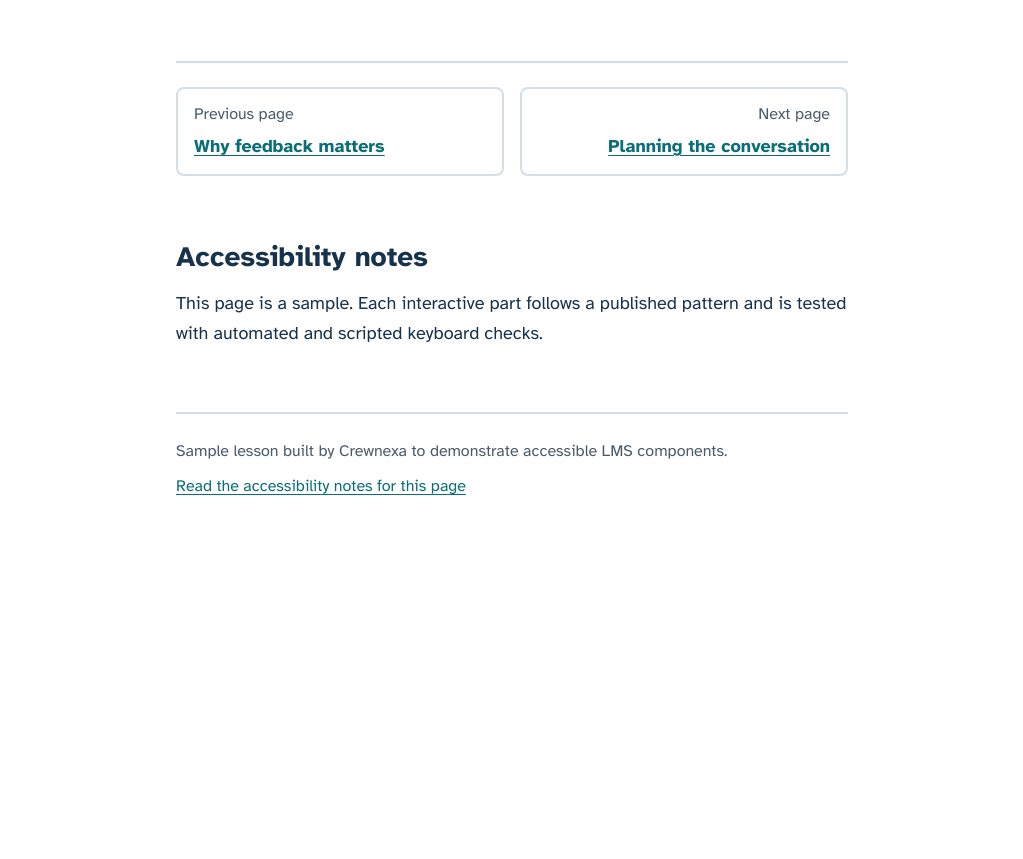
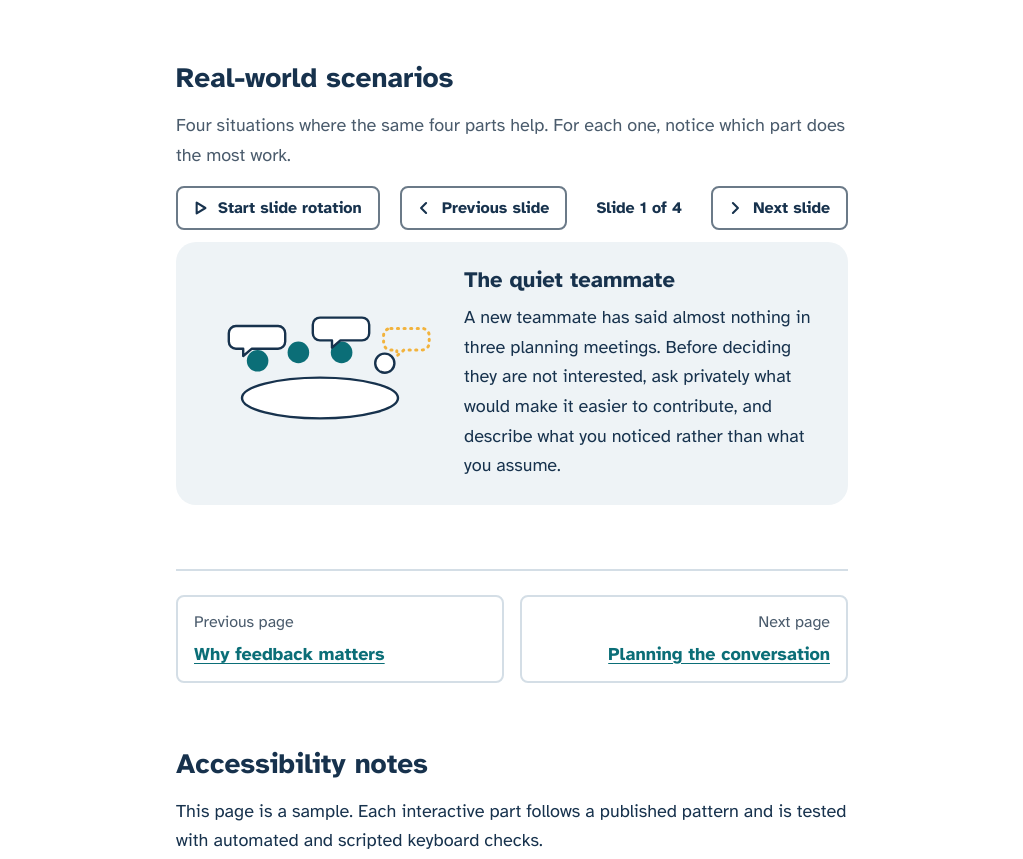
Before and after one commit to Mudassar-zafar/accessible-lesson-demo, a website: page index.html in a window 1280 px wide. Shown: the part 2032-2891 px from the top of the page, without its empty margins (128-1151 px from the left). Before the commit the page ends 2595 px from the top, so only its background shows below. Drawn offline with Linux system fonts and the light colour scheme.

Commit message:
Add carousel component
APG basic carousel: named container with aria-roledescription, slide
groups labelled 'N of 4', non-current slides hidden, previous and next
buttons and a visible 'Slide N of 4'. Rotation is off by default and
the button label switches between Start and Stop slide rotation. While
rotating the slides wrapper is aria-live=off, otherwise polite.
Rotation stops on keyboard focus inside the carousel or pointer hover
and only restarts when the learner presses Start. Without JavaScript
all four scenarios show as an ordered list.

```diff
--- a/css/lesson.css
+++ b/css/lesson.css
@@ -764,6 +764,114 @@
   border-color: var(--cnx-paper);
 }
 
+/* Carousel: controls above a Mist stage. */
+.cnx-lesson .cnx-carousel {
+  display: block;
+}
+
+.cnx-lesson .cnx-carousel__controls {
+  display: flex;
+  flex-wrap: wrap;
+  align-items: center;
+  justify-content: space-between;
+  gap: var(--cnx-space-3);
+  margin-bottom: var(--cnx-space-3);
+}
+
+.cnx-lesson .cnx-carousel__nav {
+  display: grid;
+  grid-template-columns: repeat(2, minmax(0, 1fr));
+  grid-template-areas: "position position" "prev next";
+  gap: var(--cnx-space-2) var(--cnx-space-3);
+  width: 100%;
+}
+
+.cnx-lesson .cnx-carousel__prev {
+  grid-area: prev;
+}
+
+.cnx-lesson .cnx-carousel__next {
+  grid-area: next;
+}
+
+.cnx-lesson .cnx-carousel__position {
+  grid-area: position;
+  margin: 0;
+  font-size: var(--cnx-text-small);
+  font-weight: 700;
+}
+
+@media (min-width: 40em) {
+  .cnx-lesson .cnx-carousel__nav {
+    display: flex;
+    flex-wrap: wrap;
+    align-items: center;
+    width: auto;
+  }
+
+  .cnx-lesson .cnx-carousel__position {
+    min-width: 7.5em;
+    text-align: center;
+  }
+}
+
+.cnx-lesson .cnx-carousel .cnx-btn {
+  padding-left: var(--cnx-space-3);
+  padding-right: var(--cnx-space-4);
+}
+
+.cnx-lesson .cnx-carousel .cnx-btn svg {
+  fill: none;
+  stroke: currentColor;
+  stroke-width: 2.5;
+  stroke-linecap: round;
+  stroke-linejoin: round;
+}
+
+.cnx-lesson .cnx-carousel__rotate svg {
+  fill: currentColor;
+  stroke-width: 1;
+}
+
+.cnx-lesson .cnx-carousel__slides {
+  padding: 0;
+  list-style: none;
+}
+
+.cnx-lesson .cnx-carousel__slides > li + li {
+  margin-top: var(--cnx-space-4);
+}
+
+.cnx-lesson .cnx-carousel__slide {
+  display: grid;
+  grid-template-columns: minmax(0, 1fr);
+  gap: var(--cnx-space-4);
+  padding: var(--cnx-space-5);
+  border-radius: var(--cnx-radius-large);
+  background: var(--cnx-mist);
+}
+
+.cnx-lesson .cnx-carousel--enhanced .cnx-carousel__slide {
+  min-height: 100%;
+}
+
+.cnx-lesson .cnx-carousel__art {
+  width: 100%;
+  max-width: 22rem;
+}
+
+.cnx-lesson .cnx-carousel__caption h3 {
+  margin-bottom: var(--cnx-space-2);
+}
+
+@media (min-width: 48em) {
+  .cnx-lesson .cnx-carousel__slide {
+    grid-template-columns: minmax(0, 2fr) minmax(0, 3fr);
+    align-items: center;
+    gap: var(--cnx-space-5);
+  }
+}
+
 /* MOTION: every transition and animation lives in the block below. */
 @media (prefers-reduced-motion: no-preference) {
   .cnx-lesson .cnx-btn,
--- a/index.html
+++ b/index.html
@@ -138,7 +138,42 @@
           </ul>
         </section>
 
-        <!-- component:carousel -->
+        <section class="cnx-section">
+          <h2 id="scenarios-title">Real-world scenarios</h2>
+          <p class="cnx-section__lead">Four situations where the same four parts help. For each one, notice which part does the most work.</p>
+          <section class="cnx-carousel" data-cnx="carousel" data-label="Real-world scenarios">
+            <ol class="cnx-carousel__slides">
+              <li class="cnx-carousel__slide">
+                <img class="cnx-carousel__art" src="assets/img/scenario-meeting.svg" alt="" width="400" height="220">
+                <div class="cnx-carousel__caption">
+                  <h3>The quiet teammate</h3>
+                  <p>A new teammate has said almost nothing in three planning meetings. Before deciding they are not interested, ask privately what would make it easier to contribute, and describe what you noticed rather than what you assume.</p>
+                </div>
+              </li>
+              <li class="cnx-carousel__slide">
+                <img class="cnx-carousel__art" src="assets/img/scenario-error.svg" alt="" width="400" height="220">
+                <div class="cnx-carousel__caption">
+                  <h3>The repeated mistake</h3>
+                  <p>The same error has appeared in two shift handovers. Name both occasions, show the effect on the next shift, and agree one check together. Two specific examples land better than "you always".</p>
+                </div>
+              </li>
+              <li class="cnx-carousel__slide">
+                <img class="cnx-carousel__art" src="assets/img/scenario-upward.svg" alt="" width="400" height="220">
+                <div class="cnx-carousel__caption">
+                  <h3>Feedback for your manager</h3>
+                  <p>Your manager often changes priorities late on Friday. Ask for ten minutes, describe one recent example and its effect on the team's Monday deadlines, then propose a cut-off time that works for both of you.</p>
+                </div>
+              </li>
+              <li class="cnx-carousel__slide">
+                <img class="cnx-carousel__art" src="assets/img/scenario-praise.svg" alt="" width="400" height="220">
+                <div class="cnx-carousel__caption">
+                  <h3>Praise that teaches</h3>
+                  <p>A colleague calmed an angry caller. "Good job" fades fast. "You repeated the caller's concern back before offering options, and they relaxed" tells them exactly what to do again.</p>
+                </div>
+              </li>
+            </ol>
+          </section>
+        </section>
 
         <!-- component:checkpoints -->
 
@@ -168,6 +203,7 @@
     <script src="js/accordion.js"></script>
     <script src="js/tabs.js"></script>
     <script src="js/flipcard.js"></script>
+    <script src="js/carousel.js"></script>
     <script src="js/init.js"></script>
   </body>
 </html>
--- /dev/null
+++ b/js/carousel.js
@@ -0,0 +1,191 @@
+/*
+  Carousel, following the W3C APG Carousel pattern (basic, with buttons).
+  Markup without JavaScript: every slide visible as an ordered list.
+  This script adds the carousel name and role description, previous and next
+  buttons, a "Slide N of 4" line and a rotation button. Slides that are not
+  current use the hidden attribute, so their content is out of the Tab order.
+
+  Rotation is off by default. When the learner starts it, slides change every
+  6 seconds and the slides wrapper switches to aria-live="off". Rotation stops,
+  and only restarts when the learner presses Start again, when:
+  - keyboard focus enters or moves inside the carousel, or
+  - the pointer is over any part of the carousel other than the rotation
+    button, so a pointer user can still reach and press Stop.
+*/
+(function () {
+  'use strict';
+
+  const ns = (window.CnxLesson = window.CnxLesson || {});
+  const SVG_NS = 'http://www.w3.org/2000/svg';
+  const INTERVAL = 6000;
+
+  function uid(prefix) {
+    let id;
+    do {
+      ns.idCount = (ns.idCount || 0) + 1;
+      id = 'cnx-' + prefix + '-' + ns.idCount;
+    } while (document.getElementById(id));
+    return id;
+  }
+
+  function icon(paths) {
+    const svg = document.createElementNS(SVG_NS, 'svg');
+    svg.setAttribute('viewBox', '0 0 24 24');
+    svg.setAttribute('aria-hidden', 'true');
+    svg.setAttribute('focusable', 'false');
+    paths.forEach(function (d) {
+      const path = document.createElementNS(SVG_NS, 'path');
+      path.setAttribute('d', d);
+      svg.appendChild(path);
+    });
+    return svg;
+  }
+
+  const ICONS = {
+    play: ['M8 5.5v13l10.5-6.5z'],
+    pause: ['M7.5 5.5h3v13h-3z', 'M13.5 5.5h3v13h-3z'],
+    prev: ['M14.5 6l-6 6 6 6'],
+    next: ['M9.5 6l6 6-6 6']
+  };
+
+  function makeButton(className, iconName, text) {
+    const button = document.createElement('button');
+    button.type = 'button';
+    button.className = 'cnx-btn cnx-btn--quiet ' + className;
+    const label = document.createElement('span');
+    label.textContent = text;
+    button.appendChild(icon(ICONS[iconName]));
+    button.appendChild(label);
+    return { button: button, label: label };
+  }
+
+  ns.Carousel = function (root) {
+    const list = root.querySelector('.cnx-carousel__slides');
+    const label = root.getAttribute('data-label');
+    if (!list || !label) {
+      throw new Error('carousel needs .cnx-carousel__slides and data-label');
+    }
+    const slides = Array.prototype.filter.call(list.children, function (child) {
+      return child.classList.contains('cnx-carousel__slide');
+    });
+    if (slides.length < 2) {
+      throw new Error('carousel needs at least two slides');
+    }
+
+    root.setAttribute('aria-roledescription', 'carousel');
+    root.setAttribute('aria-label', label);
+
+    const controls = document.createElement('div');
+    controls.className = 'cnx-carousel__controls';
+
+    const rotate = makeButton('cnx-carousel__rotate', 'play', 'Start slide rotation');
+    const prev = makeButton('cnx-carousel__prev', 'prev', 'Previous slide');
+    const next = makeButton('cnx-carousel__next', 'next', 'Next slide');
+
+    const position = document.createElement('p');
+    position.className = 'cnx-carousel__position';
+
+    const nav = document.createElement('div');
+    nav.className = 'cnx-carousel__nav';
+    nav.appendChild(prev.button);
+    nav.appendChild(position);
+    nav.appendChild(next.button);
+
+    controls.appendChild(rotate.button);
+    controls.appendChild(nav);
+
+    const viewport = document.createElement('div');
+    viewport.className = 'cnx-carousel__viewport';
+    viewport.id = uid('carousel-slides');
+    viewport.setAttribute('aria-live', 'polite');
+
+    // The list becomes a set of slide groups, so its list semantics go.
+    list.setAttribute('role', 'none');
+    slides.forEach(function (slide, i) {
+      slide.setAttribute('role', 'group');
+      slide.setAttribute('aria-roledescription', 'slide');
+      slide.setAttribute('aria-label', i + 1 + ' of ' + slides.length);
+    });
+
+    root.insertBefore(controls, list);
+    root.insertBefore(viewport, list);
+    viewport.appendChild(list);
+
+    let current = 0;
+    let timer = null;
+
+    function show(index) {
+      current = (index + slides.length) % slides.length;
+      slides.forEach(function (slide, i) {
+        slide.hidden = i !== current;
+      });
+      position.textContent = 'Slide ' + (current + 1) + ' of ' + slides.length;
+    }
+
+    function setRotateButton(playing) {
+      rotate.label.textContent = playing ? 'Stop slide rotation' : 'Start slide rotation';
+      rotate.button.replaceChild(icon(playing ? ICONS.pause : ICONS.play), rotate.button.firstChild);
+    }
+
+    function startRotation() {
+      if (timer) {
+        return;
+      }
+      viewport.setAttribute('aria-live', 'off');
+      setRotateButton(true);
+      timer = window.setInterval(function () {
+        show(current + 1);
+      }, INTERVAL);
+    }
+
+    function stopRotation() {
+      if (!timer) {
+        return;
+      }
+      window.clearInterval(timer);
+      timer = null;
+      viewport.setAttribute('aria-live', 'polite');
+      setRotateButton(false);
+    }
+
+    // A mouse press focuses the button before its click. That focus must not
+    // count as "focus entered the carousel", or Stop would restart rotation.
+    let pressingRotate = false;
+    rotate.button.addEventListener('mousedown', function () {
+      pressingRotate = true;
+    });
+    rotate.button.addEventListener('focusout', function () {
+      pressingRotate = false;
+    });
+
+    rotate.button.addEventListener('click', function () {
+      pressingRotate = false;
+      if (timer) {
+        stopRotation();
+      } else {
+        startRotation();
+      }
+    });
+    prev.button.addEventListener('click', function () {
+      show(current - 1);
+    });
+    next.button.addEventListener('click', function () {
+      show(current + 1);
+    });
+
+    root.addEventListener('focusin', function (event) {
+      if (!(pressingRotate && event.target === rotate.button)) {
+        stopRotation();
+      }
+    });
+    // mouseover also fires when the pointer first enters, so it covers hover.
+    root.addEventListener('mouseover', function (event) {
+      if (!rotate.button.contains(event.target)) {
+        stopRotation();
+      }
+    });
+
+    root.classList.add('cnx-carousel--enhanced');
+    show(0);
+  };
+})();
```
